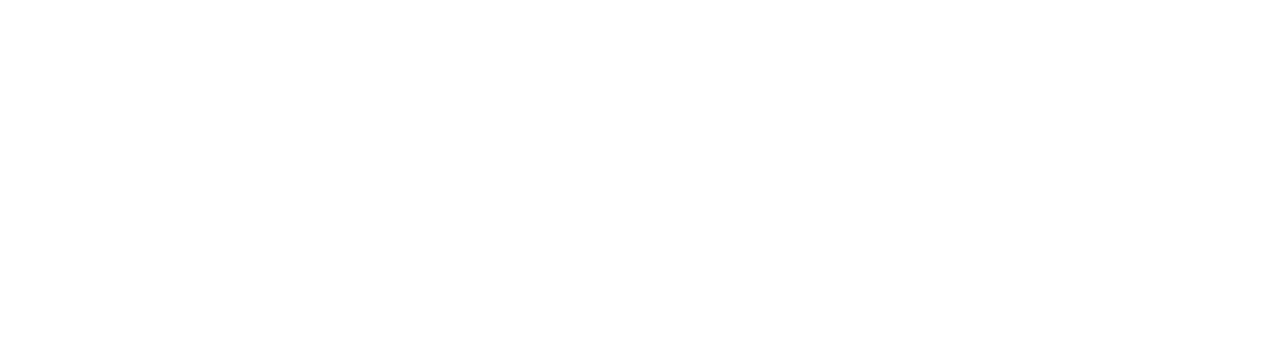
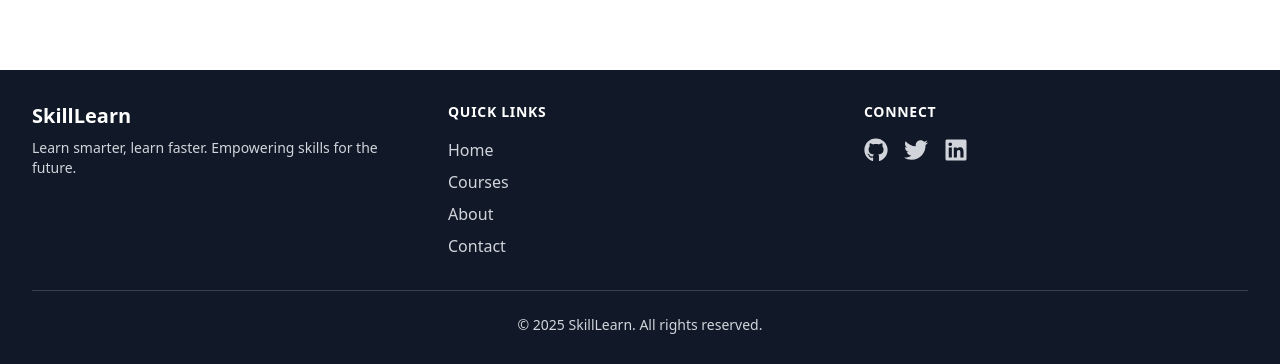
Before and after one commit to mnene-william/e-vocational-learning, a React (Vite) app in the folder frontend/: page /home in a window 1280 px wide. Shown: the part 1194-1558 px from the top of the page. Before the commit the page ends 1224 px from the top, so only its background shows below. Built offline with nearby package versions, Linux system fonts and the light colour scheme; no server answers.

Commit message:
npm install react-icons, import Footer.jsx in HomePage.jsx, add navbar.jsx to LessonList.jsx and LessonDetail.jsx

```diff
--- a/frontend/package.json
+++ b/frontend/package.json
@@ -17,6 +17,7 @@
     "lucide-react": "^0.544.0",
     "react": "^19.1.1",
     "react-dom": "^19.1.1",
+    "react-icons": "^5.5.0",
     "react-router-dom": "6.4"
   },
   "devDependencies": {
--- a/frontend/src/components/Footer.jsx
+++ b/frontend/src/components/Footer.jsx
@@ -1,8 +1,57 @@
-import React from "react";
+// Footer.jsx
+import { FaGithub, FaTwitter, FaLinkedin } from "react-icons/fa";
 
-function Footer(){
+export default function Footer() {
+  return (
+    <footer className="bg-gray-900 text-gray-300 py-8 mt-10">
+      <div className="max-w-7xl mx-auto px-4 sm:px-6 lg:px-8">
+        {/* Grid */}
+        <div className="grid grid-cols-1 md:grid-cols-3 gap-8">
+          {/* Brand */}
+          <div>
+            <h2 className="text-xl font-bold text-white">SkillLearn</h2>
+            <p className="mt-2 text-sm">
+              Learn smarter, learn faster. Empowering skills for the future.
+            </p>
+          </div>
 
+          {/* Links */}
+          <div>
+            <h3 className="text-sm font-semibold text-white uppercase tracking-wider">
+              Quick Links
+            </h3>
+            <ul className="mt-4 space-y-2">
+              <li><a href="/" className="hover:text-white">Home</a></li>
+              <li><a href="/courses" className="hover:text-white">Courses</a></li>
+              <li><a href="/about" className="hover:text-white">About</a></li>
+              <li><a href="/contact" className="hover:text-white">Contact</a></li>
+            </ul>
+          </div>
 
+          {/* Socials */}
+          <div>
+            <h3 className="text-sm font-semibold text-white uppercase tracking-wider">
+              Connect
+            </h3>
+            <div className="flex mt-4 space-x-4">
+              <a href="https://github.com" target="_blank" rel="noreferrer">
+                <FaGithub className="h-6 w-6 hover:text-white" />
+              </a>
+              <a href="https://twitter.com" target="_blank" rel="noreferrer">
+                <FaTwitter className="h-6 w-6 hover:text-white" />
+              </a>
+              <a href="https://linkedin.com" target="_blank" rel="noreferrer">
+                <FaLinkedin className="h-6 w-6 hover:text-white" />
+              </a>
+            </div>
+          </div>
+        </div>
 
+        {/* Bottom */}
+        <div className="mt-8 border-t border-gray-700 pt-6 text-center text-sm">
+          <p>&copy; {new Date().getFullYear()} SkillLearn. All rights reserved.</p>
+        </div>
+      </div>
+    </footer>
+  );
 }
-export default Footer;
--- a/frontend/src/components/ForgotPassword.jsx
+++ b/frontend/src/components/ForgotPassword.jsx
@@ -21,7 +21,7 @@
 
 
     try{
-        await api.post("/auth/password-reset/", {email})
+        await api.post("/password_reset/", {email})
 
         setSuccessMsg("A password reset link has been sent!")
 
--- a/frontend/src/components/HomePage.jsx
+++ b/frontend/src/components/HomePage.jsx
@@ -2,6 +2,7 @@
 import { useNavigate } from "react-router-dom";
 import Navbar from "./Navbar";
 import api from "../api";
+import Footer from "./Footer";
 
 export default function HomePage() {
   const [skills, setSkills] = useState([]);
@@ -139,6 +140,7 @@
           </div>
         </div>
       </section>
+      <Footer />
     </>
   );
 }
--- a/frontend/src/components/LessonDetail.jsx
+++ b/frontend/src/components/LessonDetail.jsx
@@ -1,6 +1,7 @@
 import { useEffect, useState } from "react";
 import { useParams } from "react-router-dom";
 import api from "../api";
+import Navbar from "./Navbar";
 
 function LessonDetail() {
   const { id } = useParams();
@@ -60,6 +61,7 @@
 
 
   return (
+    <>
     <div className="px-6 py-8 max-w-4xl mx-auto">
 
       <h1 className="text-3xl font-bold text-gray-900 mb-2">
@@ -116,7 +118,7 @@
 
       </div>
     </div>
-  );
+  </>);
 }
 
 export default LessonDetail;
--- a/frontend/src/components/LessonsList.jsx
+++ b/frontend/src/components/LessonsList.jsx
@@ -1,6 +1,7 @@
 import { useEffect, useState } from "react";
 import { useNavigate } from "react-router-dom";
 import api from "../api";
+import Navbar from "./Navbar";
 
 function LessonsList() {
   const [lessons, setLessons] = useState([]);
@@ -16,6 +17,9 @@
   }, []);
 
   return (
+    <>
+
+    <Navbar />
     <div className="px-6 py-8">
       <h1 className="text-2xl font-bold mb-6 text-gray-800">Available Lessons</h1>
 
@@ -53,6 +57,6 @@
         ))}
       </div>
     </div>
-  );
+  </>);
 }
 export default LessonsList;
--- a/frontend/src/components/ResetPassword.jsx
+++ b/frontend/src/components/ResetPassword.jsx
@@ -12,10 +12,10 @@
 
 
      const navigate = useNavigate()
+     const [searchParams] = useSearchParams()
 
-
-     const token = useSearchParams.get("token")
-     const uid = useSearchParams.get("uid")
+     const token = searchParams.get("token")
+     const uid = searchParams.get("uid")
 
 
      const handleResetPassword = async (e) => {
@@ -29,19 +29,26 @@
 
         try{
 
-            await api.post("/password_reset/confirm", {token, uid, password, password_confirm: confirmPassword})
+            await api.post("/password_reset/confirm/", {token, uid, new_password: password, re_new_password: confirmPassword})
 
             setSuccessMsg("Your password was reset successfully!")
 
-            setTimeout(() => navigate("/login", 2000))
+            setTimeout(() => navigate("/login"), 2000)
         }
-        catch(error){
+        catch(err){
+            if (err.response && err.response.data?.email) {
 
-            console.error("Password reset failed:", err)
+               setErrorMsg(err.response.data.email[0])
 
-            setErrorMsg("Password reset failed. Please try again")
+            }
+
+             else{
+
+                setErrorMsg("Something went wrong. Please try again.")
+            }
+}
         }
-     }
+
 
 
 
@@ -50,11 +57,13 @@
 
     <div className="min-h-screen flex items-center justify-center bg-gray-100 p-4">
 
-      <form onSubmit={handleSubmit} className="bg-white p-6 rounded-lg shadow-md w-full max-w-md">
+      <form onSubmit={handleResetPassword} className="bg-white p-6 rounded-lg shadow-md w-full max-w-md">
 
           <h2 className="text-2xl font-bold mb-4">Reset Password</h2>
 
-              {message && <p className="mb-4 text-red-600">{message}</p>}
+              {errorMsg && <p className="mb-4 text-red-600">{errorMsg}</p>}
+
+              {successMsg && <p className="mb-4 text-green-600">{successMsg}</p>}
 
         <input
 
```
Also changed, not shown: 2 other files (tests, documents, lock files or other folders).
